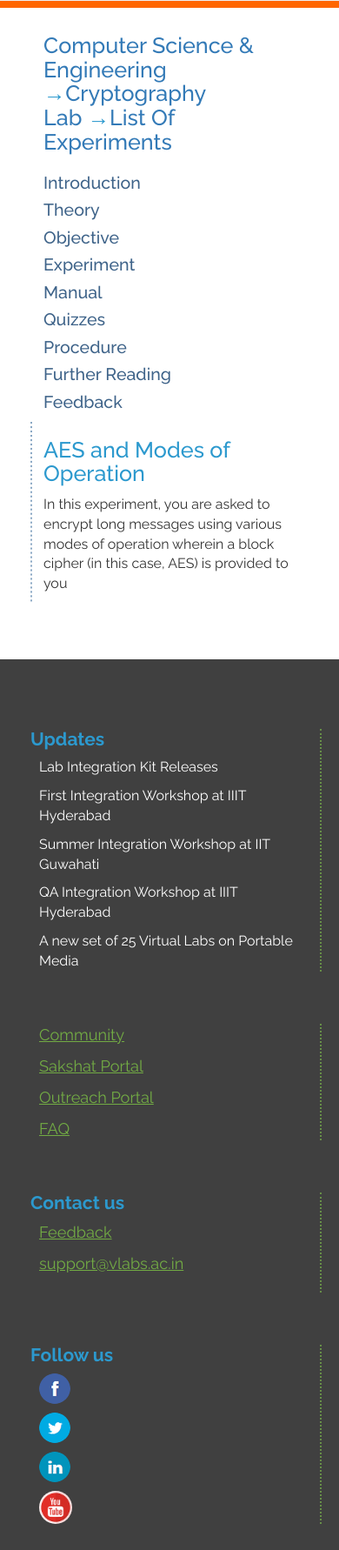
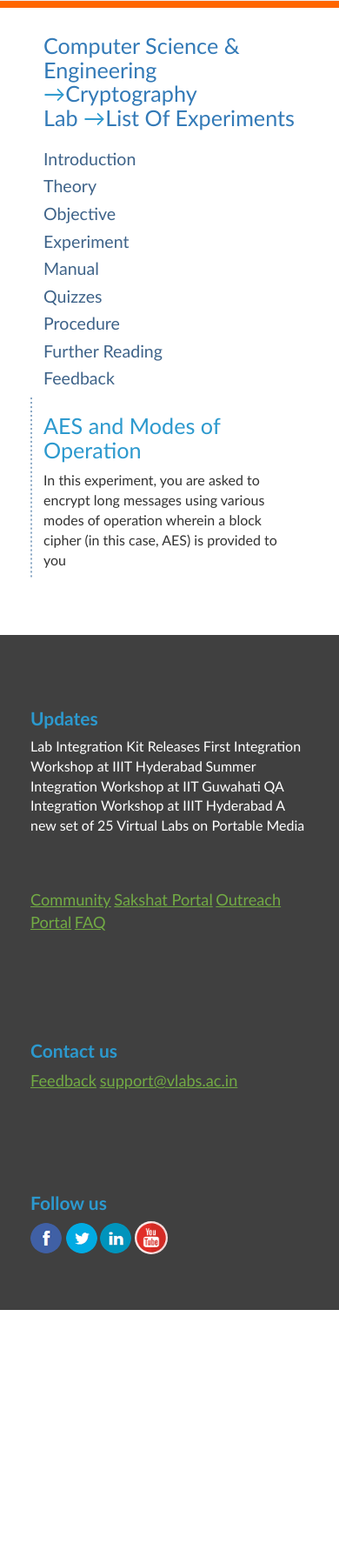
Before and after one commit to shradhasehgal/AES-cipher-vlabs, a Flask app: page / in a window 390 px wide. Shown: the part 92-1874 px from the top of the page at 87% size. After the commit the page ends 1598 px from the top, so only its background shows below. Run offline with Flask 2, Linux system fonts and the light colour scheme; some libraries are stand-ins or nearby versions.

Commit message:
Brought footer below and made it responsive

```diff
--- a/static/css/style.css
+++ b/static/css/style.css
@@ -6,10 +6,10 @@
 Description: The theme to accompany the profile site for vlabs.ac.in
 Version: 1.0
 */
-@import url(https://fonts.googleapis.com/css?family=Raleway:400,300,700,500,600);
+
 body {
-    overflow-x: hidden;
-    font-family:'Raleway' !important;
+		font-family:Calibri !important;
+		height: 100%;
 }
 
 p {
@@ -315,10 +315,10 @@
 .navbar-inverse {
     border: 0;
 }
-.footer-div
+/*.footer-div
 {
 margin-top:120px;
-}
+}*/
 
 /*******************************************************************************/
 /*****************************CUSTOME STYLE*************************************/
@@ -330,7 +330,7 @@
   border: 0 none;
   color: #666666;
   float: left;
-  font-family: 'Raleway';
+  font-family: Calibri;
   font-size: 15px;
   height: 36px;
   margin: 0;
@@ -361,8 +361,8 @@
 
 .menu-a
 {
-	font-size: 14px !important;
-	font-family: 'Raleway' !important;
+	font-size: 18px !important;
+	font-family: Calibri !important;
   color: #2C99CD !important;
   padding-left: 10px !important;
   padding-bottom: 5px !important;
@@ -558,7 +558,7 @@
 	.menu-li
 	{
 		margin-left: 10px;
-		margin-right: 10px;
+		margin-right: 10fpx;
 	}
 	.aboutus-col-8
 	{
@@ -567,6 +567,7 @@
 	.footer-div
 	{
 	background-size: cover !important;
+	position:relative;
 	}
 
 	 .lab-list-col-10
@@ -578,6 +579,12 @@
 	.featured-labs-main-div
 	{
 		margin-top: -35px !important;
+	}
+	.border-right-green-dotted {
+		border: none !important;
+	}
+	.footer-div {
+		padding-top: 6% !important;
 	}
 }
 
@@ -654,23 +661,12 @@
 	padding-right: 15px;
   	padding-left: 15px;
 }
-/*************************************************************/
 
 .featured-labs-div
 {
 	margin-left: 0px !important;
 	margin-right: 0px !important;
 	padding-left: 15px !important;
-}
-.border-bottom-img
-{
-	 /*  border-bottom: 2px dotted;
-	  border-top : 0px;
-	  border-left: 0px;
-	  border-right: 0px;
-    -webkit-border-image: url(../images/dotted-devider-h-o.png) 30 round; Safari 3.1-5
-    -o-border-image: url(../images/dotted-devider-h-o.png) 30 round; Opera 11-12.1
-    border-image: url(../images/dotted-devider-h-o.png) 30 round; */
 }
 
 .broad-labs-a:HOVER
@@ -690,11 +686,11 @@
 	 border-right-color: #678f48;
 	 min-height: 115px;
 }
-.border-right-green-dotted a{
-	padding-left: 10px;
-	display: block;
-	margin-bottom: 10px;
+
+.border-right-green-dotted:last-child {
+	border: none;
 }
+
 a:focus
 {
 	color: #72AB44 !important;
@@ -702,7 +698,7 @@
 
 .featured-labs
 {
-	min-height: 190px !important;
+	min-height: 208px !important;
 }
 /*========================font classes=======================*/
 .text-h2-lightblue
@@ -980,6 +976,7 @@
   position: absolute;
   top: 140px;
   left: 42%;
+  width: 150%;
 }
 
 .banner-caption-text
@@ -1334,8 +1331,3 @@
 		font-size: 1.8em;
 	}
 }
-
-table, th, td {
-	border: 10px solid white;
-	text-align: center;
-}
--- a/static/js/custom.js
+++ b/static/js/custom.js
@@ -35,3 +35,11 @@
 $('.navbar-collapse ul li a').click(function() {
     $('.navbar-toggle:visible').click();
 });
+
+if ($("#top").height() < $(document).height()) {
+    $(".footer-div").css({
+        "position": "absolute",
+        "width": "100%",
+        "bottom": "0"
+    });
+}
```
Also changed, not shown: Quiz.db. Lines whose indentation alone changed are shown as unchanged.
